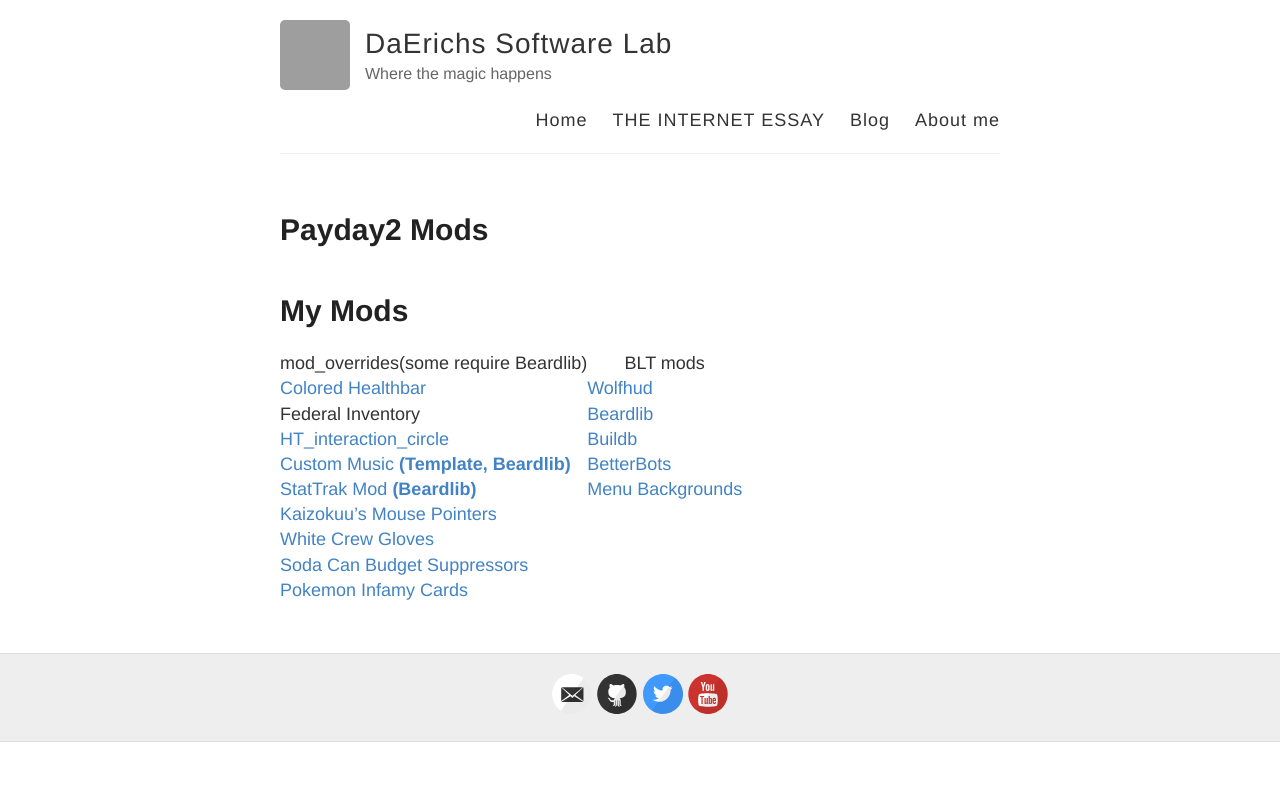
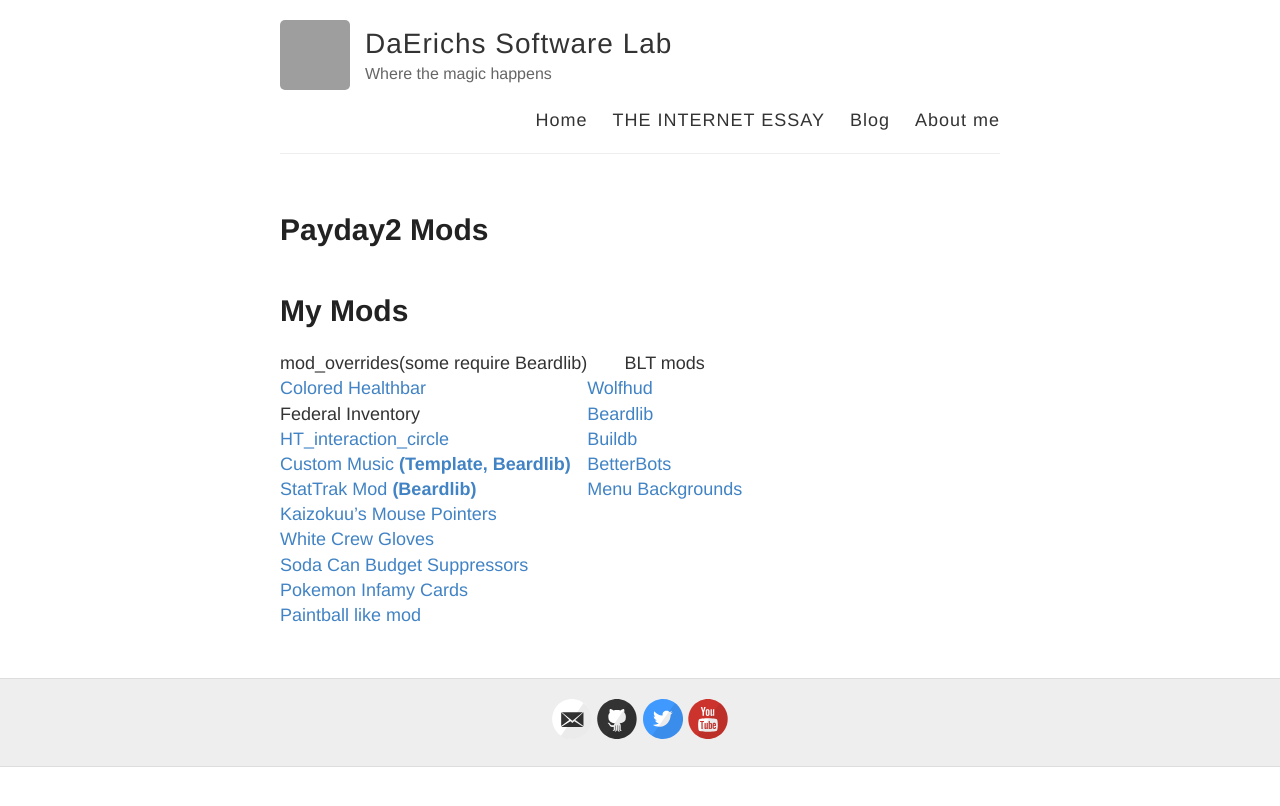
Before and after one commit to daerich/daerich.github.io.old, a Jekyll site: the page built from mods.md, in a window 1280 px wide. Shown: the top 806 px of the page. Built offline with Jekyll 4.4.1, drawn with Linux system fonts in a browser that asks for light colours; grey boxes are pictures that could not be loaded.

Commit message:
new mod link

```diff
--- a/mods.md
+++ b/mods.md
@@ -16,3 +16,4 @@
 [White Crew Gloves](http://modwork.shop/20778) |
 [Soda Can Budget Suppressors](http://modwork.shop/19073) |
 [Pokemon Infamy Cards](http://modwork.shop/13267) |
+[Paintball like mod](http://modwork.shop/12568) |
```
